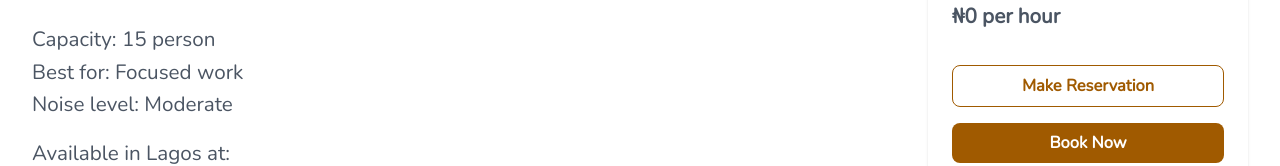
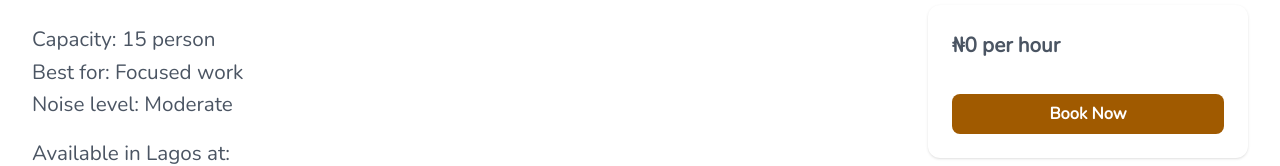
Before and after one commit to elvis-ci/Resonate-website, a Vue app: page /workspaces/team-collaboration-rooms in a window 1280 px wide. Shown: the part 241-407 px from the top of the page. Built offline with nearby package versions, Linux system fonts and the light colour scheme; no server answers; the database is empty.

Commit message:
removed the make a reservation button

```diff
--- a/src/views/workspaces/Team.vue
+++ b/src/views/workspaces/Team.vue
@@ -266,7 +266,6 @@ onMounted(async () => {
                   {{ currentDbLocation.total_units }} spaces available
                 </span>
               </p>
-              <button class="secondary w-full mt-4">Make Reservation</button>
               <button class="primary w-full mt-4" @click="openBooking(workspaceType)">
                 Book Now
               </button>
```
